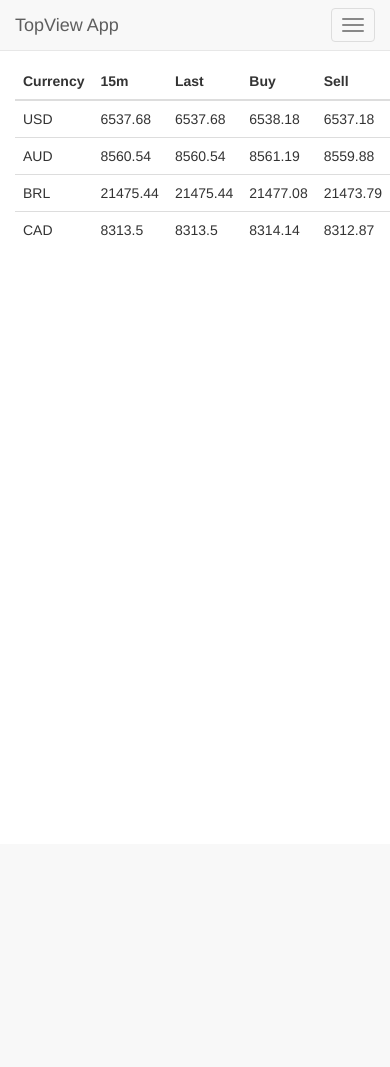
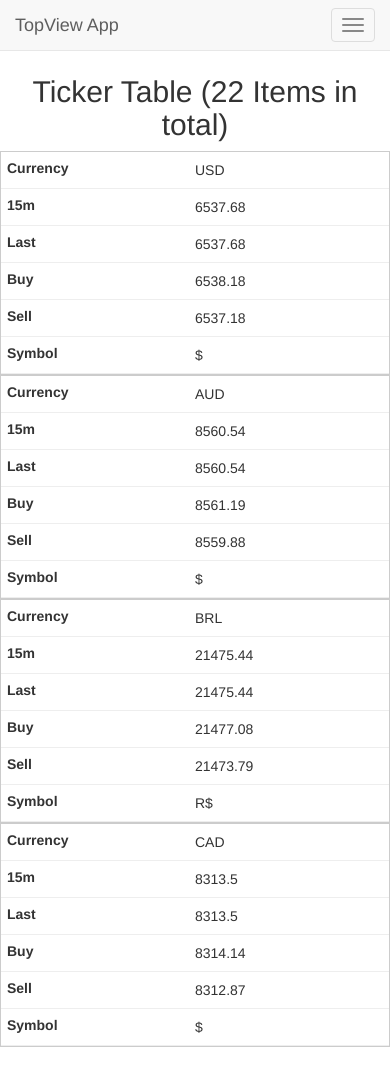
Before and after one commit to JackyC313/topviewapp, a PHP site: page / in a window 390 px wide; the page is wider, and only the part inside the window is pictured. Before the commit the page ends 236 px from the top of that part, so only its background shows below. Run offline with PHP 8.4, Linux system fonts and the light colour scheme.

Commit message:
v1.0
* Cleaned up some code and comments
* Added Error Handling
* Added Table Responsiveness

```diff
--- /dev/null
+++ b/css/app.css
@@ -0,0 +1,50 @@
+body {
+    margin-top:55px;
+}
+
+@media only screen and (max-width: 600px) {
+    /* Force table to not be like tables anymore */
+    #no-more-tables table,
+    #no-more-tables thead,
+    #no-more-tables tbody,
+    #no-more-tables th,
+    #no-more-tables td,
+    #no-more-tables tr {
+        display: block;
+    }
+
+    /* Hide table headers (but not display: none;, for accessibility) */
+    #no-more-tables thead tr {
+        position: absolute;
+        top: -9999px;
+        left: -9999px;
+    }
+
+    #no-more-tables tr { border: 1px solid #ccc; }
+
+    #no-more-tables td {
+        /* Behave  like a "row" */
+        border: none;
+        border-bottom: 1px solid #eee;
+        position: relative;
+        padding-left: 50%;
+        white-space: normal;
+        text-align:left;
+    }
+
+    #no-more-tables td:before {
+        /* Now like a table header */
+        position: absolute;
+        /* Top/left values mimic padding */
+        top: 6px;
+        left: 6px;
+        width: 45%;
+        padding-right: 10px;
+        white-space: nowrap;
+        text-align:left;
+        font-weight: bold;
+    }
+
+    /* Label the data */
+    #no-more-tables td:before { content: attr(data-title); }
+}
--- a/index.php
+++ b/index.php
@@ -20,6 +20,8 @@ $baseSite = basename($_SERVER['PHP_SELF']);
 
     <!-- Bootstrap -->
     <link href="css/bootstrap.min.css" rel="stylesheet">
+    <!-- Custom Styles -->
+    <link href="css/app.css" rel="stylesheet">
 
     <!-- HTML5 shim and Respond.js for IE8 support of HTML5 elements and media queries -->
     <!-- WARNING: Respond.js doesn't work if you view the page via file:// -->
@@ -55,15 +57,21 @@ $baseSite = basename($_SERVER['PHP_SELF']);
     </nav>
 
     <div class="container">
-        <h2>Ticker Table</h2>
-        <div id="tickerNum"></div>
-        <div id="tickerCounter"></div>
-
-        <?php
-            // PHP Code to run SiteFacade
-            $siteFacade = new SiteFacade("data/ticker.json");
-            $siteFacade->runFacade();
-        ?>
+        <div class="row">
+            <div class="col-md-12">
+                <h2 class="text-center">Ticker Table (<span id="tickerCount"></span> Items in total)</h2>
+                <div id="message" class="alert alert-danger hidden"></div>
+                </div>
+        </div>
+        <div class="row">
+            <div id="no-more-tables">
+                <?php
+                    // PHP Code to run SiteFacade
+                    $siteFacade = new SiteFacade("data/ticker.json");
+                    $siteFacade->runFacade();
+                ?>
+            </div>
+        </div>
     </div>
 
     <!-- jQuery (necessary for Bootstrap's JavaScript plugins) -->
--- a/js/app.js
+++ b/js/app.js
@@ -6,6 +6,9 @@ $(function() {
     });
 
     // Run limitForm to limit initial display
+    var rowCount = $('#tickerTable > tbody > tr').length;
+    $('#tickerCount').html(rowCount);
+
     limitForm();
 });
 
@@ -18,7 +21,13 @@ $(function() {
  * 4) and finally add a Hidden class to hide all other entries past limit
  */
 function limitForm() {
+    $('#message').html('');
+    $('#message').addClass('hidden');
     var rowLimit = $('#tickerLimit').val();
+    if(validateInput(rowLimit) == false) {
+        $('#message').html('Limit is an invalid number');
+        $('#message').removeClass('hidden');
+    } else {
         var rowCount = $('#tickerTable > tbody > tr').length;
         console.log('rowLimit is ' + rowLimit + ' rowCount is ' + rowCount);
         $('#tickerTable > tbody > tr').each(function(counter){
@@ -33,5 +42,14 @@ function limitForm() {
             }
             counter++;
         });
+    }
+}
 
+function validateInput(number) {
+    // If x is Not a Number or less than one, its invalid
+    if (isNaN(number) || number < 1) {
+        return false;
+    } else {
+        return true;
     }
+}
--- a/library/templates/tickerTableItem.tpl
+++ b/library/templates/tickerTableItem.tpl
@@ -1,8 +1,8 @@
                 <tr>
-                    <td><?php echo $name ?></td>
-                    <td><?php echo $fifteenm ?></td>
-                    <td><?php echo $last ?></td>
-                    <td><?php echo $buy ?></td>
-                    <td><?php echo $sell ?></td>
-                    <td><?php echo $symbol ?></td>
+                    <td data-title="Currency"><?php echo $name ?></td>
+                    <td data-title="15m"><?php echo $fifteenm ?></td>
+                    <td data-title="Last"><?php echo $last ?></td>
+                    <td data-title="Buy"><?php echo $buy ?></td>
+                    <td data-title="Sell"><?php echo $sell ?></td>
+                    <td data-title="Symbol"><?php echo $symbol ?></td>
                 </tr>
```
Also changed, not shown: library/siteFacade.php (+28 -7 lines), README.md. Lines whose indentation alone changed are shown as unchanged.
